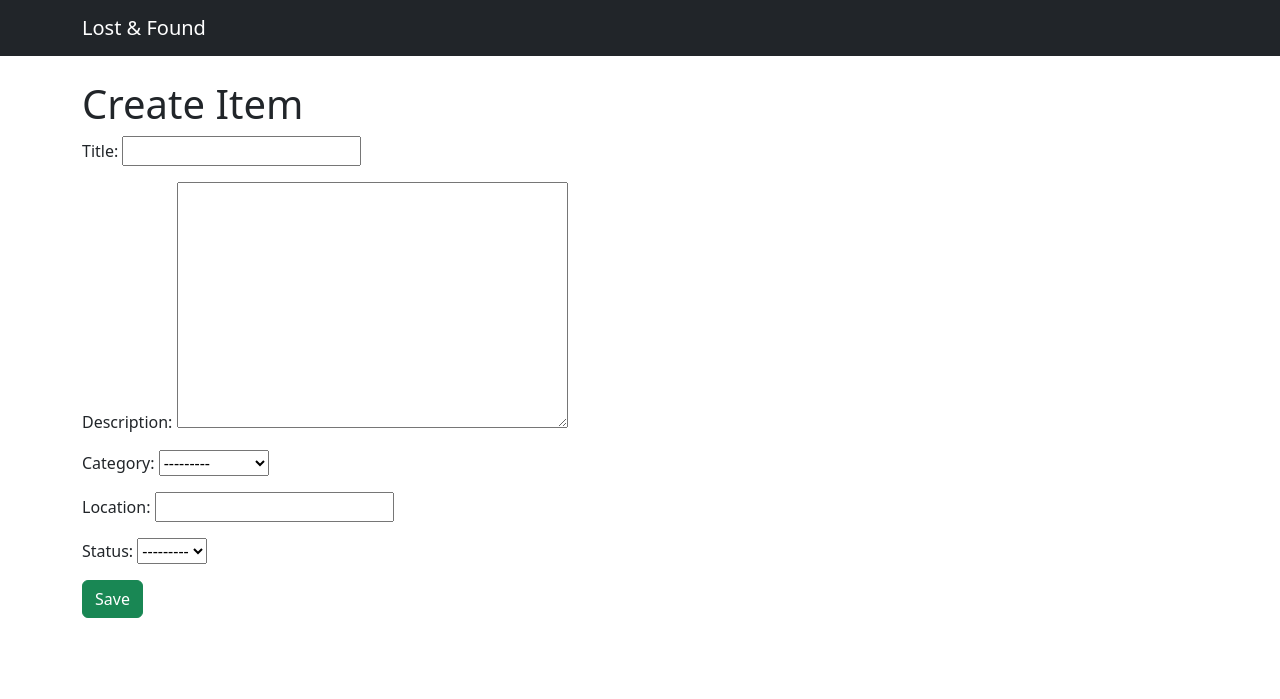
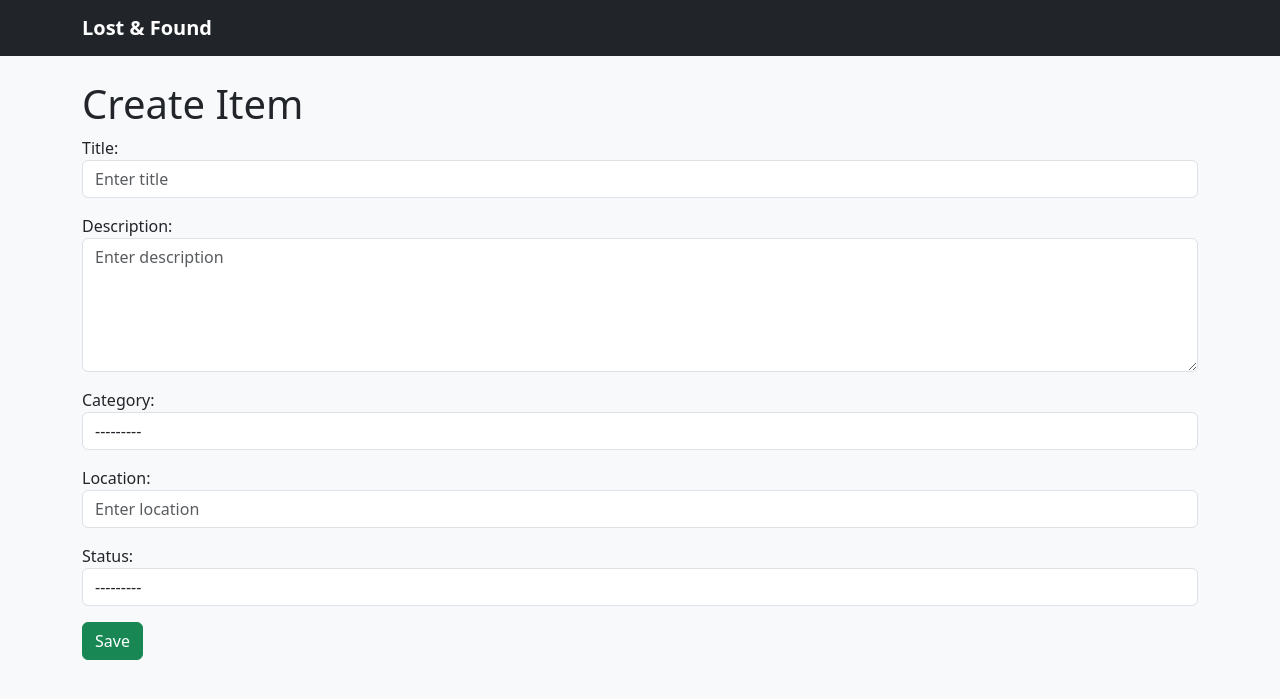
Before and after one commit to Zhandos04/lost_and_found, a Django app: page /items/new/ in a window 1280 px wide. Shown: the top 699 px of the page. Run offline with Django 5.2, Linux system fonts and the light colour scheme; a user stored in the database is signed in; data comes from the database, SQL or seed files in the repository.

Commit message:
added forms validation

```diff
--- a/lost_and_found/urls.py
+++ b/lost_and_found/urls.py
@@ -15,9 +15,15 @@ Including another URLconf
     2. Add a URL to urlpatterns:  path('blog/', include('blog.urls'))
 """
 from django.contrib import admin
+from django.conf import settings
+from django.conf.urls.static import static
 from django.urls import path, include
 
 urlpatterns = [
     path('admin/', admin.site.urls),
     path('', include('lost_and_found_app.urls')),  # Подключаем маршруты приложения
 ]
+
+
+if settings.DEBUG:
+    urlpatterns += static(settings.MEDIA_URL, document_root=settings.MEDIA_ROOT)
--- a/lost_and_found_app/forms.py
+++ b/lost_and_found_app/forms.py
@@ -1,7 +1,64 @@
+# lost_and_found_app/forms.py
+
 from django import forms
+from django.core.exceptions import ValidationError
 from .models import Item
+
 
 class ItemForm(forms.ModelForm):
     class Meta:
         model = Item
         fields = ['title', 'description', 'category', 'location', 'status']
+        widgets = {
+            'title': forms.TextInput(attrs={
+                'class': 'form-control',
+                'placeholder': 'Enter title'
+            }),
+            'description': forms.Textarea(attrs={
+                'class': 'form-control',
+                'rows': 5,
+                'placeholder': 'Enter description'
+            }),
+            'category': forms.Select(attrs={'class': 'form-control'}),
+            'location': forms.TextInput(attrs={
+                'class': 'form-control',
+                'placeholder': 'Enter location'
+            }),
+            'status': forms.Select(attrs={'class': 'form-control'}),
+        }
+        error_messages = {
+            'title': {
+                'required': "Title is required.",
+                'max_length': "Title is too long."
+            },
+            'description': {
+                'required': "Please provide a description."
+            }
+        }
+
+    # Валидация отдельного поля: заголовок должен содержать минимум 5 символов
+    def clean_title(self):
+        title = self.cleaned_data.get('title')
+        if title and len(title) < 5:
+            raise ValidationError("Title must be at least 5 characters long.")
+        return title
+
+    # Общая валидация формы: для найденных предметов обязательное наличие описания
+    def clean(self):
+        cleaned_data = super().clean()
+        status = cleaned_data.get('status')
+        description = cleaned_data.get('description')
+        if status == 'found' and (not description or description.strip() == ''):
+            self.add_error('description', "Please provide additional details for found items.")
+        return cleaned_data
+
+
+# Дополнительная форма для поиска (если понадобится более сложная логика)
+class ItemSearchForm(forms.Form):
+    q = forms.CharField(
+        required=False,
+        widget=forms.TextInput(attrs={
+            'class': 'form-control',
+            'placeholder': 'Search items...'
+        })
+    )
--- a/lost_and_found_app/templates/base.html
+++ b/lost_and_found_app/templates/base.html
@@ -1,15 +1,18 @@
+{% load static %}
 <!DOCTYPE html>
 <html lang="en">
 <head>
     <meta charset="UTF-8">
     <meta name="viewport" content="width=device-width, initial-scale=1.0">
-    <title>Lost & Found</title>
+    <title>Lost &amp; Found</title>
     <link rel="stylesheet" href="https://cdn.jsdelivr.net/npm/bootstrap@5.3.0/dist/css/bootstrap.min.css">
+    <!-- Подключение пользовательских стилей -->
+    <link rel="stylesheet" href="{% static 'css/styles.css' %}">
 </head>
 <body>
     <nav class="navbar navbar-dark bg-dark">
         <div class="container">
-            <a class="navbar-brand" href="{% url 'item_list' %}">Lost & Found</a>
+            <a class="navbar-brand" href="{% url 'item_list' %}">Lost &amp; Found</a>
         </div>
     </nav>
     <div class="container mt-4">
--- a/lost_and_found_app/views.py
+++ b/lost_and_found_app/views.py
@@ -39,10 +39,15 @@ def logout_view(request):
 
 @login_required
 def item_list(request):
+    query = request.GET.get('q')
     if request.user.is_staff:
         items = Item.objects.all()
     else:
         items = Item.objects.filter(is_approved=True)
+
+    if query:
+        items = items.filter(title__istartswith=query)
+
     return render(request, 'item_list.html', {'items': items})
 
 
--- /dev/null
+++ b/static/css/styles.css
@@ -0,0 +1,7 @@
+body {
+    background-color: #f8f9fa;
+}
+
+.navbar-brand {
+    font-weight: bold;
+}
```
Also changed, not shown: lost_and_found_app/templates/item_list.html (+12 -1 lines).
